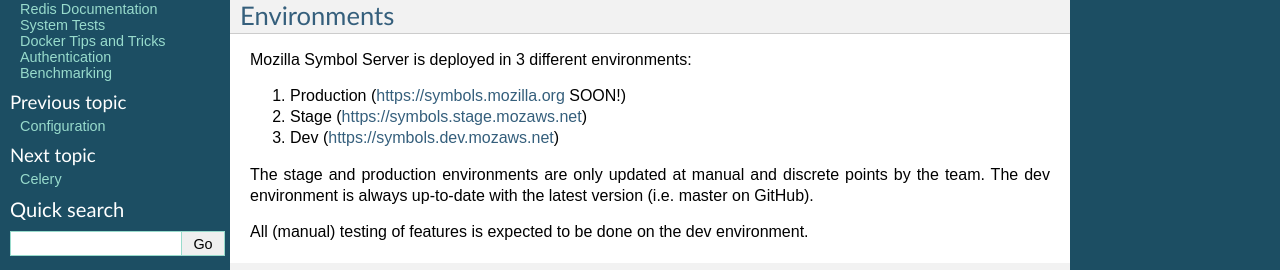
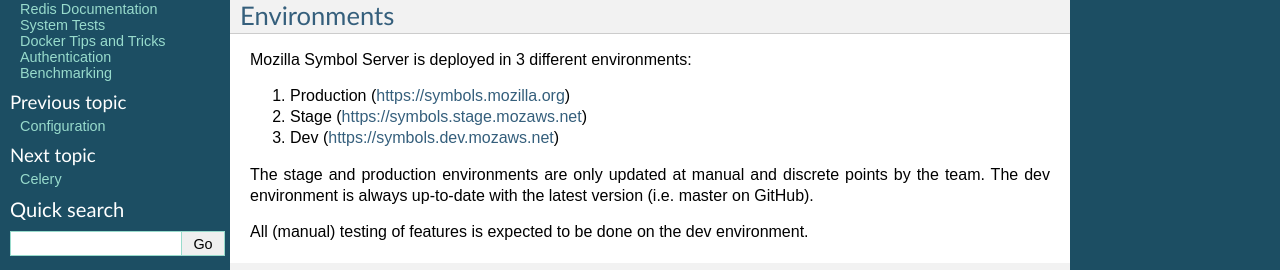
Before and after one commit to mozilla-services/tecken, a Sphinx documentation site: the page built from docs/deployment.rst, in a window 1280 px wide. Shown: the part 259-529 px from the top of the page. Built offline with Sphinx 7.4.7, drawn with Linux system fonts in a browser that asks for light colours.

Commit message:
correct prod url (#908)

```diff
--- a/docs/deployment.rst
+++ b/docs/deployment.rst
@@ -9,7 +9,7 @@ Environments
 
 Mozilla Symbol Server is deployed in 3 different environments:
 
-1. Production (https://symbols.mozilla.org SOON!)
+1. Production (https://symbols.mozilla.org)
 
 2. Stage (https://symbols.stage.mozaws.net)
 
```
